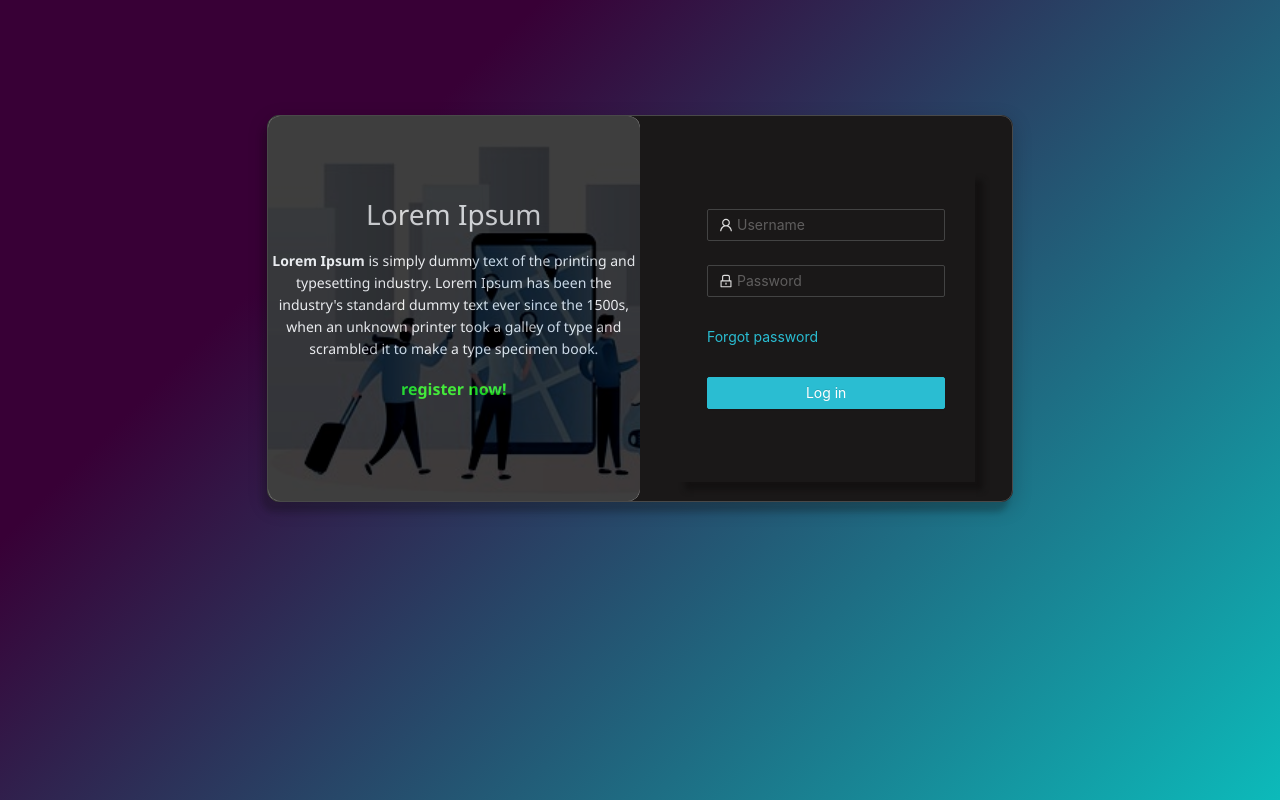
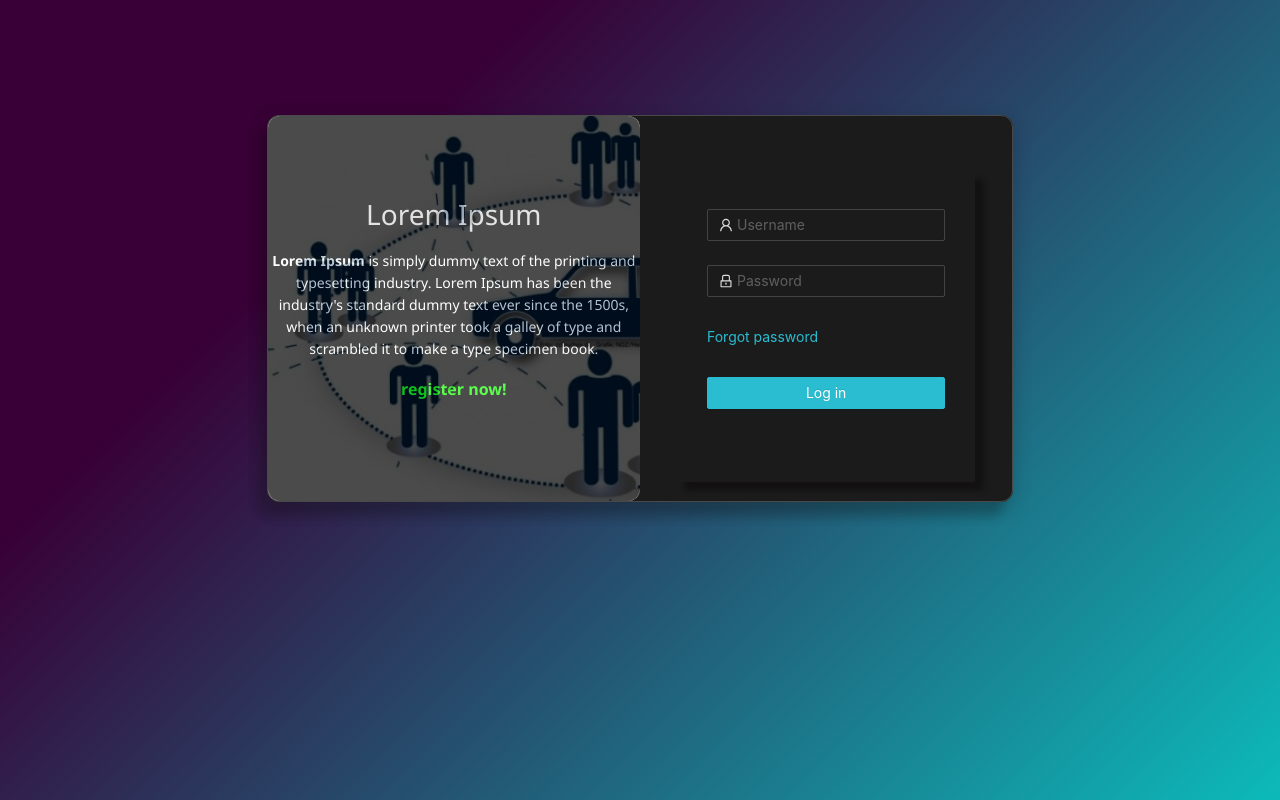
Before and after one commit to Aparna-Bindhu/solana-ride-sharing, a React (Create React App) app: page / in a window 1280 px wide. Built offline with nearby package versions, Linux system fonts and the light colour scheme.

Commit message:
changes added

```diff
--- a/src/components/css/login.css
+++ b/src/components/css/login.css
@@ -7,14 +7,14 @@
 
 .home-main-col{
     margin: 9% 0 0 0;
-    background-color: rgb(26, 24, 24);
+    background-color: rgb(27, 27, 27);
     border-radius: 12px;
 }
 
 .home-content-row{
     border: 1px solid rgb(73, 73, 73);
     border-radius: 12px;
-  box-shadow: -5px 10px 5px 0  rgba(14, 13, 13, 0.2), 0 6px 20px 0 rgba(0, 0, 0, 0.19);
+  box-shadow: -10px 15px 10px 0  rgba(14, 14, 14, 0.2), 0 6px 20px 0 rgba(0, 0, 0, 0.19);
 }
 
 .app-content{
@@ -27,7 +27,7 @@
     text-align: center;
     padding: 20% 0 18% 0;
     height: 100%;
-    background-color: #000;
+    background-color: rgb(0, 0, 0);
     background-size: cover;
     border: 1px solid black;
     border-radius: 12px;
@@ -61,6 +61,7 @@
     font-weight: bold;
     color: rgb(0, 204, 255);
 }
+
 @media only screen and (max-width: 766px) {
     body{
         height: 100%;
```
Also changed, not shown: src/img/car-sharing.jpg.
